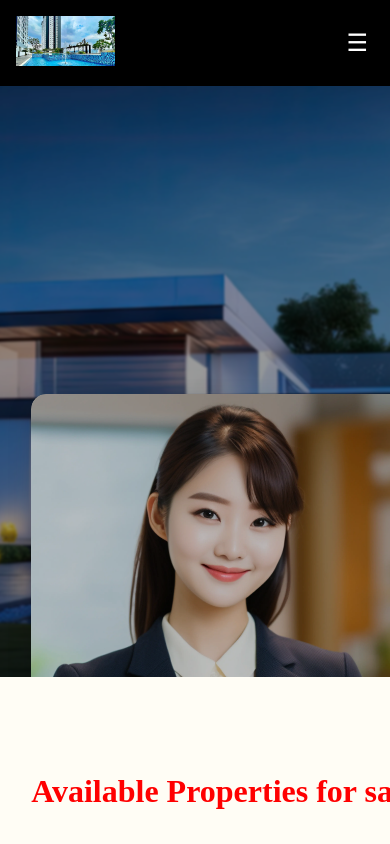
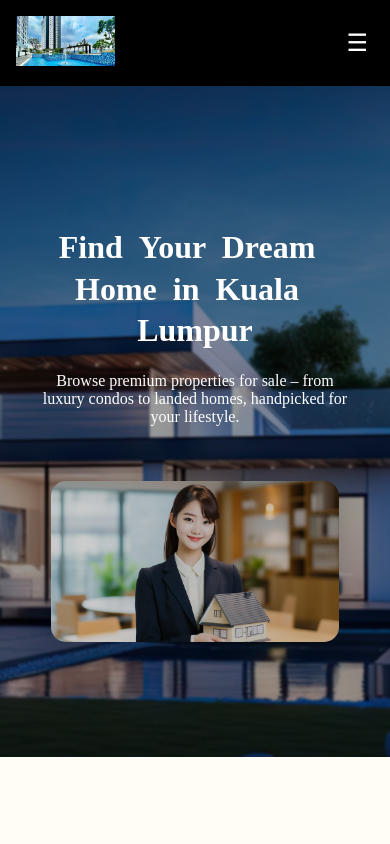
Before and after one commit to RSBusinessTech/vyenpropertyadvisor-ui, an Angular app: page /buy in a window 390 px wide. Shown: the top 844 px of the page. Built offline with nearby package versions, Linux system fonts and the light colour scheme; no server answers.

Commit message:
fixing shrinking

```diff
--- a/src/app/features/buy/components/buy/buy.component.css
+++ b/src/app/features/buy/components/buy/buy.component.css
@@ -42,7 +42,7 @@
 
 .buy-hero-container {
   display: flex;
-  max-width: 1100px;
+  max-width: 1200px;
   margin: 0 auto;
   gap: 50px;
   flex-wrap: wrap-reverse;
@@ -226,7 +226,6 @@
   padding: 80px 10%;
   text-align: center;
   background: linear-gradient(135deg, #f1f4f8, #d9e9f7);
-  min-height: 400px;
 }
 
 .why-rent h2 {
@@ -317,75 +316,151 @@
   100% { transform: translateX(-100%); }
 }
 
-/* === Responsive (Unified Rent-style Mobile Rules) === */
-@media (max-width: 768px) {
-  html, body {
-    width: 100%;
-    overflow-x: hidden;
-    margin: 0;
-    padding: 0;
-    box-sizing: border-box;
-    scroll-behavior: smooth;
-  }
+/* === Responsive === */
 
-  .buy-hero,
-  .featured-rentals,
-  .why-rent,
-  .cta-section {
-    width: 100%;
-    overflow-x: hidden;
-  }
-
+/* Small devices (phones, up to 480px) */
+@media (max-width: 480px) {
   .buy-hero {
-    height: 70vh;
-    min-height: 420px;
-    background-position: center;
-    background-size: cover;
-    padding: 0 8%;
+    min-height: 70vh;
+    padding: 40px 15px;
   }
 
   .buy-hero-container {
     flex-direction: column;
-    align-items: center;
-    justify-content: center;
-    text-align: center;
-    gap: 25px;
-    width: 100%;
+    gap: 30px;
   }
 
   .buy-hero-text {
     text-align: center;
-    max-width: 700px;
+    flex: 1 1 100%;
+    min-width: auto;
   }
 
   .buy-hero-text h1 {
-    font-size: 2rem;
+    font-size: 1.8rem;
+    line-height: 1.3;
+  }
+
+  .buy-hero-text p {
+    font-size: 1rem;
+  }
+
+  .buy-hero-image {
+    flex: 1 1 100%;
+    min-width: auto;
+    max-height: 300px;
+  }
+
+  .buy-hero-image img {
+    height: 100%;
+  }
+
+  .hero-cta {
+    padding: 12px 25px;
+    font-size: 1rem;
+  }
+}
+
+/* Medium devices (481px - 768px) */
+@media (min-width: 481px) and (max-width: 768px) {
+  .buy-hero {
+    min-height: 70vh;
+    padding: 40px 15px;
+  }
+
+  .buy-hero-container {
+    flex-direction: column;
+    gap: 40px;
+  }
+
+  .buy-hero-text {
+    text-align: center;
+  }
+
+  .buy-hero-text h1 {
+    font-size: 2.2rem;
+  }
+
+  .buy-hero-text p {
+    font-size: 1.05rem;
+  }
+
+  .buy-hero-image {
+    max-height: 350px;
+  }
+}
+
+/* Large devices (769px and up) */
+@media (min-width: 769px) {
+  .buy-hero-text h1 {
+    font-size: 2.8rem;
   }
 
   .buy-hero-text p {
     font-size: 1.1rem;
   }
 
-  .buy-hero-image {
-    width: 100%;
-    max-width: 400px;
+  .hero-cta {
+    padding: 14px 30px;
+    font-size: 1rem;
+  }
+}
+
+/* Fixing Shrinking issue in Mobile view */
+/* === Mobile Stability Fix for Buy Page === */
+@media (max-width: 768px) {
+  /* Prevent horizontal scroll */
+  html, body {
+    overflow-x: hidden;
   }
 
+  /* Container padding & width */
+  .buy-hero-container {
+    padding: 20px;
+    max-width: 700px;
+    margin: 0 auto;
+  }
+
+  /* Hero heading smaller and better spacing */
+  .buy-hero-text h1 {
+    font-size: 2rem;
+  }
+
+  /* Hero paragraph smaller */
+  .buy-hero-text p {
+    font-size: 1rem;
+  }
+
+  /* Hero image width same as Rent page */
+  .buy-hero-image {
+    width: 90%;
+    max-width: 350px;
+    margin: 0 auto;
+    border-radius: 10px;
+  }
+
+  /* Featured Rentals and others full width and no overflow */
+  .featured-rentals,
+  .why-rent,
+  .cta-section {
+    width: 100%;
+    overflow-x: hidden;
+    min-height: 400px;
+  }
+
+  /* Grid adjusts to single column on mobile */
   .rent-grid {
     grid-template-columns: 1fr;
     justify-items: center;
   }
 
+  /* Cards width */
   .rent-card {
     width: 90%;
     max-width: 350px;
   }
 
-  .rent-card-actions {
-    flex-direction: row;
-    justify-content: space-between;
-  }
-
+  /* Smaller WhatsApp icon on mobile */
   .whatsapp-btn img {
     width: 26px;
     height: 26px;
```
